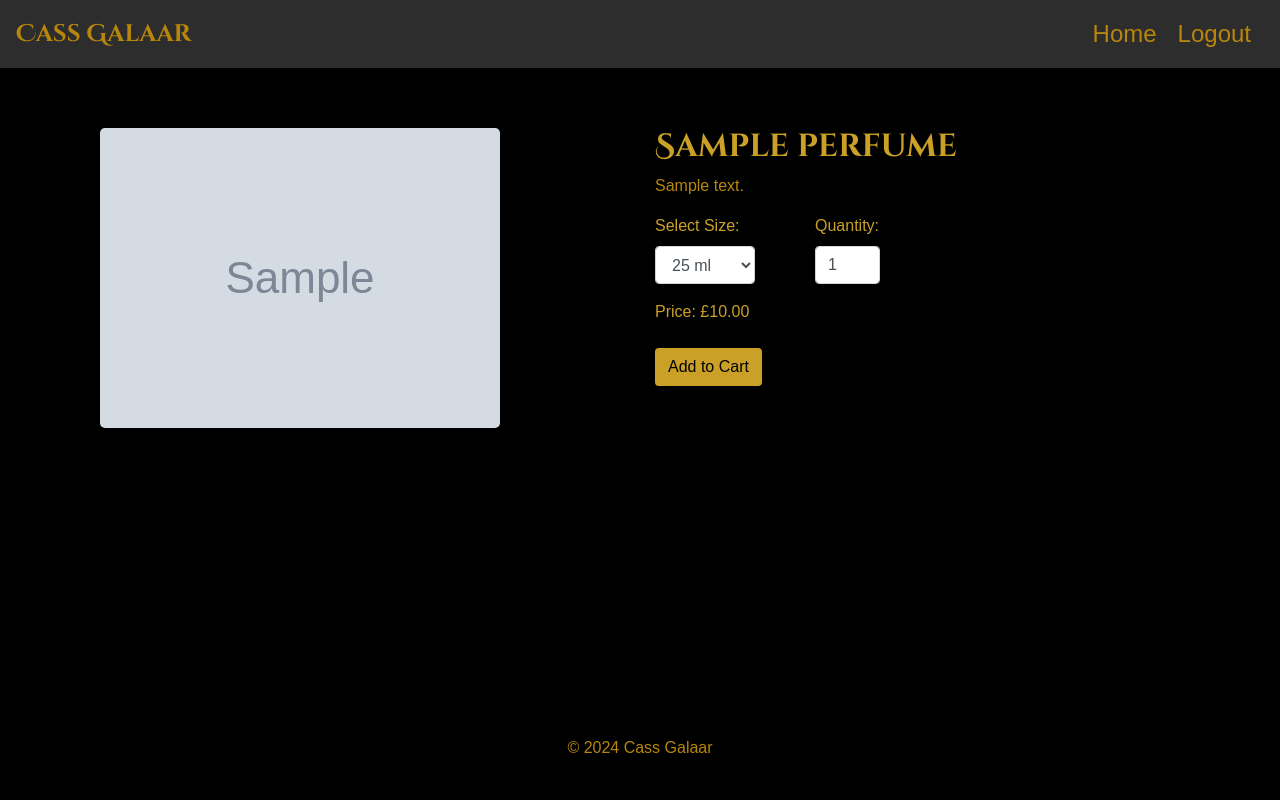
After one commit to david-walters/final-project-code-institute, a Django app: page /perfume/1/ in a window 1280 px wide. The commit adds this page. Run offline with Django 5.2, Linux system fonts and the light colour scheme; a user stored in the database is signed in; tables that the repository leaves empty hold one stand-in row (values such as "Sample post"); grey boxes marked "Sample" are stand-in pictures.

Commit message:
Create a perfume details page. Link each perfume card to this page — using a unique id for each. Take the data from the Perfume model to render onto the page. Allow the user to select quantity. To prevent the bug of the price not updating in regards to quantity, make all other prices except for small be disabled and labelled as 'out of stock' Fix this in future.

```diff
--- a/shop/static/css/styles.css
+++ b/shop/static/css/styles.css
@@ -126,3 +126,18 @@ body {
     box-shadow: 0px 0px 2px 0.5px rgb(229, 185, 53);
     color: rgb(245, 245, 245);
     }
+
+    /* ------------- Perfume Details Page ------------- */
+
+    form select {
+    max-width: 100px;
+    margin-right: 60px;
+    }
+
+    #quantity {
+        max-width: 65px;
+        }
+
+    img {
+    border-radius: 5px;
+    }
--- a/shop/templates/index.html
+++ b/shop/templates/index.html
@@ -15,7 +15,7 @@ Cass Galaar - Home
         <div class="row">
             {% for perfume in perfumes %}
             <div class="col-12 col-sm-6 col-md-4 col-lg-3 mb-4">
-                <a class="perfume-card" href="{% url 'index' %}">
+                <a class="perfume-card" href="{% url 'perfume_detail' perfume.id %}">
                     <div class="card card-hover h-100">
                         <img src="{{ perfume.image.url }}" class="card-img-top" alt="{{ perfume.name }}">
                         <div class="card-body">
--- /dev/null
+++ b/shop/templates/perfume_detail.html
@@ -0,0 +1,47 @@
+{% extends 'base.html' %}
+
+{% block title %}
+{{ perfume.name }}
+{% endblock %}
+
+{% block content %}
+<div class="container mt-4">
+    <div class="row">
+        <div class="col-md-6">
+            <img src="{{ perfume.image.url }}" alt="{{ perfume.name }}" class="img-fluid mb-4">
+        </div>
+        <div class="col-md-6">
+            <h2 class="gold-1 cinzel-bold">{{ perfume.name }}</h2>
+            <p class="gold-2">{{ perfume.description }}</p>
+            <form>
+                {% csrf_token %}
+                <!-- Size Selector -->
+                <div class="d-flex">
+                    <div>
+                        <label class="gold-1" for="size">Select Size:</label>
+                        <select id="size" name="size" class="form-control" onchange="updatePrice(this)">
+                            {% for size, display in perfume.SIZE_CHOICES %}
+                            {% if forloop.first %}
+                            <option value="{{ size }}" selected>{{ display }}</option>
+                            {% else %}
+                            <option value="{{ size }}" disabled>{{ display }} - Out of Stock</option>
+                            {% endif %}
+                            {% endfor %}
+                        </select>
+                    </div>
+                    <div>
+                        <!-- Quantity Input -->
+                        <label class="gold-1" for="quantity">Quantity:</label>
+                        <input type="number" id="quantity" name="quantity" class="form-control" value="1" min="1"
+                            max="10">
+                    </div>
+                </div>
+                <p class="mt-3 gold-1">Price: <span id="price">£{{ perfume.price }}</span></p>
+
+                <button type="submit" class="btn btn-gold mt-2">Add to Cart</button>
+            </form>
+
+        </div>
+    </div>
+</div>
+{% endblock %}
--- a/shop/urls.py
+++ b/shop/urls.py
@@ -7,4 +7,5 @@ urlpatterns = [
     path('register/', views.register, name='register'),
     path('login/', auth_views.LoginView.as_view(template_name='login.html'), name='login'),
     path('logout/', auth_views.LogoutView.as_view(template_name='logout.html'), name='logout'),
+    path('perfume/<int:pk>/', views.perfume_detail, name='perfume_detail'),
 ]
--- a/shop/views.py
+++ b/shop/views.py
@@ -1,5 +1,6 @@
-from django.shortcuts import render, redirect
+from django.shortcuts import render, redirect, get_object_or_404
 from django.contrib import messages
+from django.contrib.auth.decorators import login_required
 from .forms import UserRegisterForm
 from .models import Perfume
 
@@ -20,3 +21,8 @@ def register(request):
     else:
         form = UserRegisterForm()
     return render(request, 'register.html', {'form': form})
+
+@login_required
+def perfume_detail(request, pk):
+    perfume = get_object_or_404(Perfume, pk=pk)
+    return render(request, 'perfume_detail.html', {'perfume': perfume})
```
